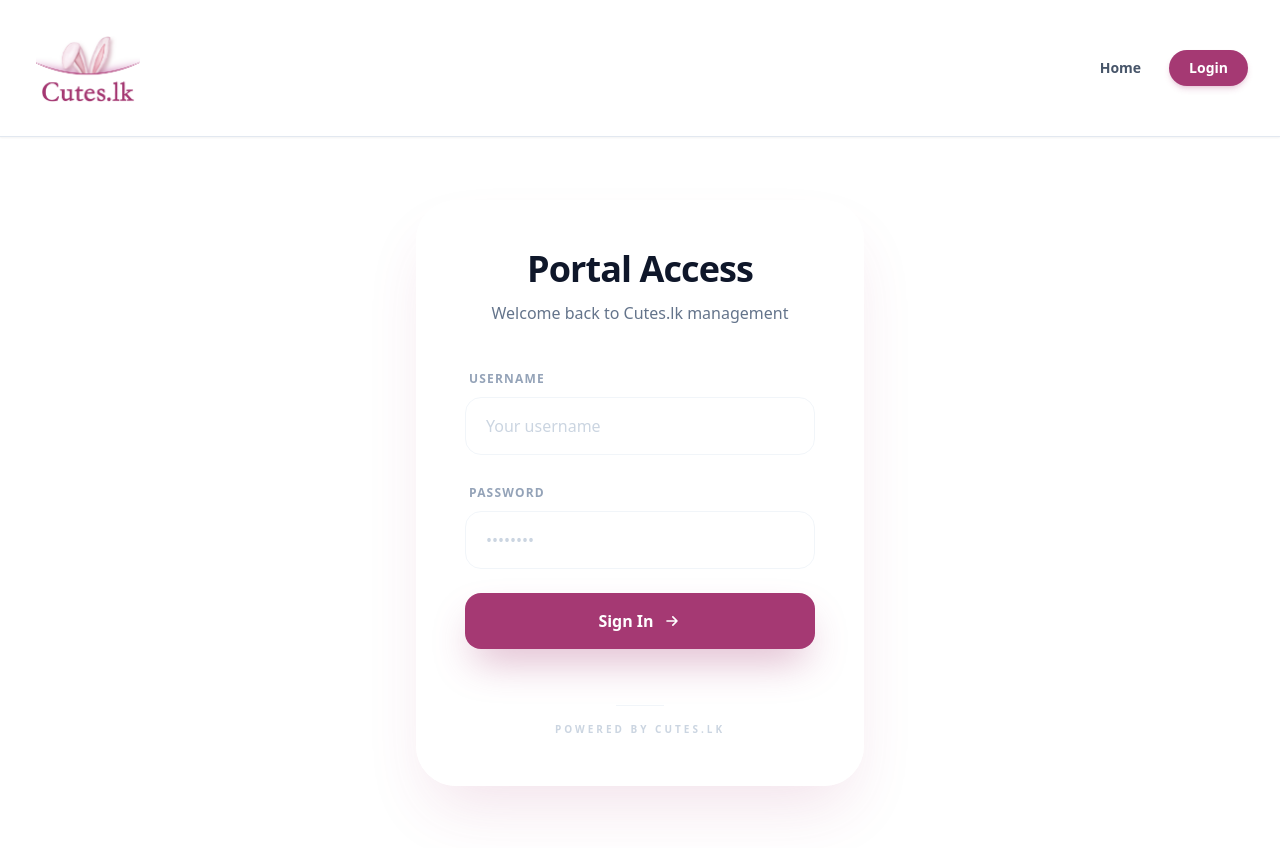
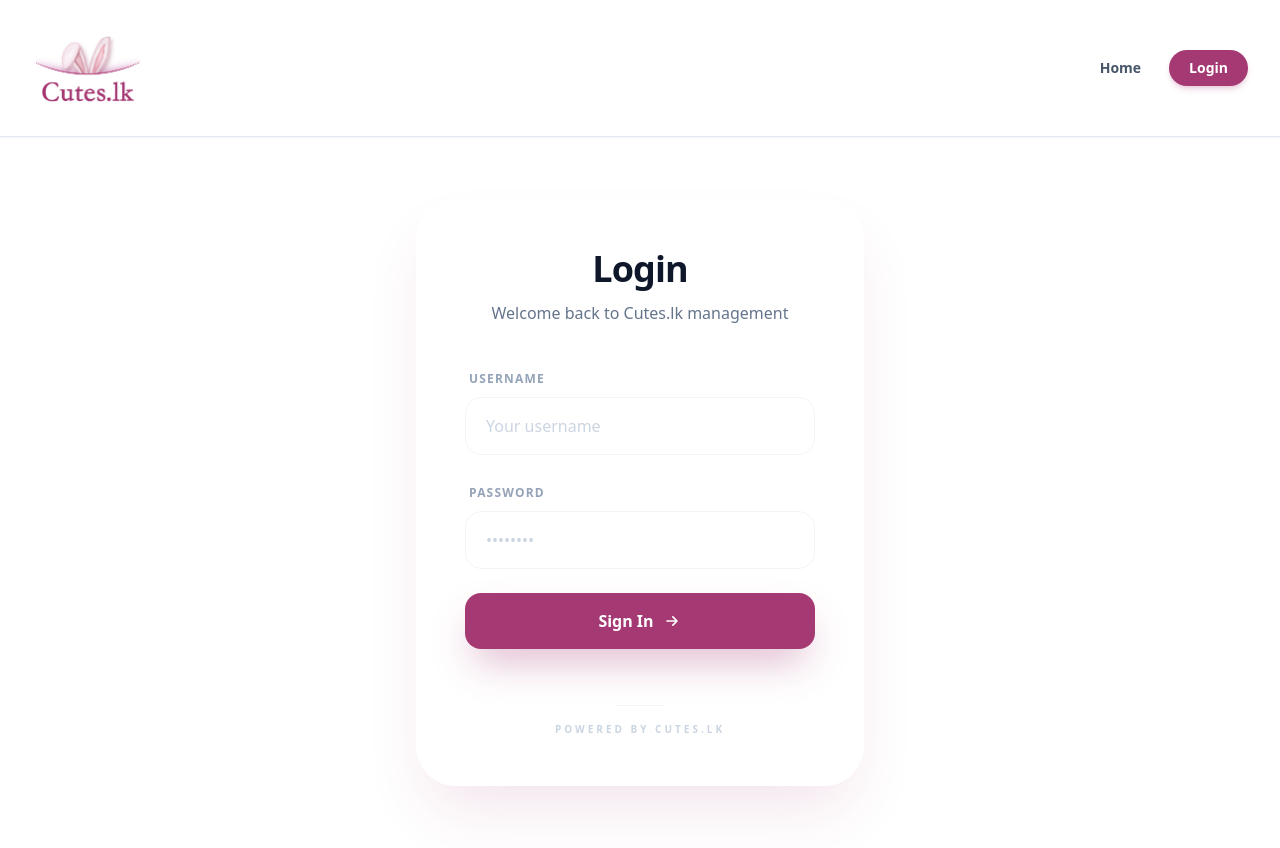
Before and after one commit to Parigit7/cutesNode, a React (Vite) app in the folder frontend/: page /login in a window 1280 px wide. Built offline with nearby package versions, Linux system fonts and the light colour scheme.

Commit message:
chnage login

```diff
--- a/frontend/src/pages/LoginPage.jsx
+++ b/frontend/src/pages/LoginPage.jsx
@@ -49,7 +49,7 @@ function LoginPage() {
 
           {/* Header */}
           <div className="text-center space-y-3">
-            <h2 className="text-4xl font-black text-slate-900 tracking-tight">Portal Access</h2>
+            <h2 className="text-4xl font-black text-slate-900 tracking-tight">Login</h2>
             <p className="text-slate-500 font-medium">Welcome back to Cutes.lk management</p>
           </div>
 
@@ -112,10 +112,10 @@ function LoginPage() {
 
           {/* Footer Branding */}
           <div className="pt-4 flex flex-col items-center gap-4">
-             <div className="h-px w-12 bg-slate-100" />
-             <p className="text-[10px] font-black text-slate-300 uppercase tracking-[0.3em]">
-               Powered by Cutes.lk
-             </p>
+            <div className="h-px w-12 bg-slate-100" />
+            <p className="text-[10px] font-black text-slate-300 uppercase tracking-[0.3em]">
+              Powered by Cutes.lk
+            </p>
           </div>
         </div>
       </div>
```
